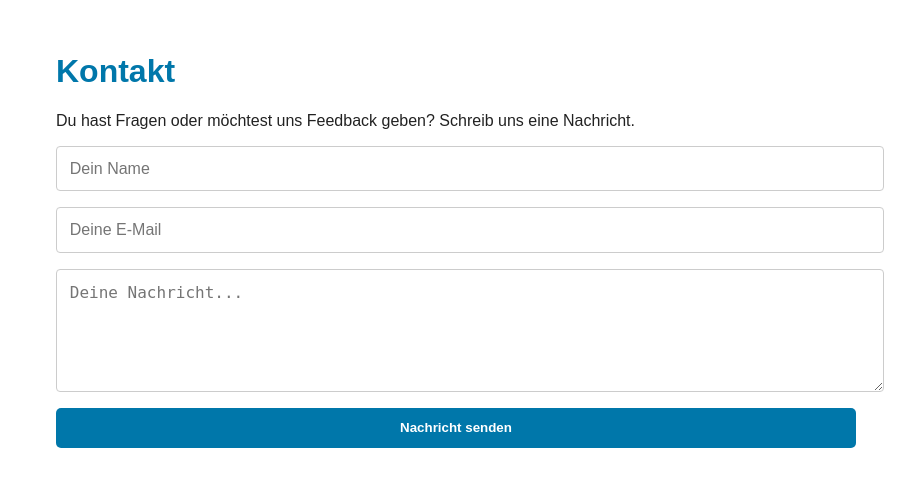
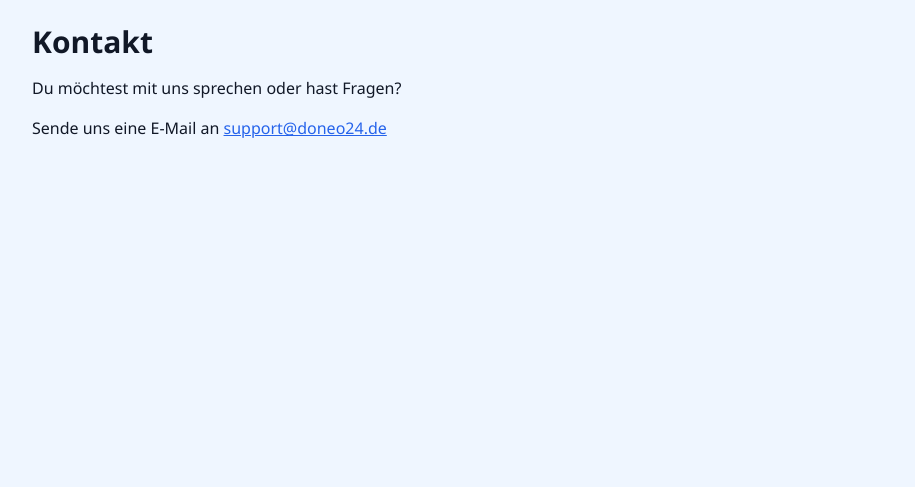
Before and after one commit to doneo24/echo_vault, a Flask app: page /kontakt in a window 1280 px wide. Shown: the top 487 px of the page, without its empty margins (184-1099 px from the left). Run offline with Flask 3, Linux system fonts and the light colour scheme; some web fonts are replaced.

Commit message:
Update kontakt.html

```diff
--- a/templates/kontakt.html
+++ b/templates/kontakt.html
@@ -1,25 +1,8 @@
-<!DOCTYPE html>
-<html lang="de">
-<head>
-  <meta charset="UTF-8" />
-  <title>Kontakt – Doneo Echo Vault</title>
-  <style>
-    body { font-family: Arial, sans-serif; max-width: 800px; margin: auto; padding: 2rem; color: #222; }
-    h1 { color: #0077aa; }
-    form { margin-top: 1rem; display: flex; flex-direction: column; gap: 1rem; }
-    input, textarea { width: 100%; padding: 0.8rem; font-size: 1rem; border-radius: 4px; border: 1px solid #ccc; }
-    button { padding: 0.8rem; background-color: #0077aa; color: white; border: none; font-weight: bold; border-radius: 5px; cursor: pointer; }
-  </style>
-</head>
-<body>
-  <h1>Kontakt</h1>
-  <p>Du hast Fragen oder möchtest uns Feedback geben? Schreib uns eine Nachricht.</p>
-
-  <form action="mailto:info@doneo24.com" method="POST" enctype="text/plain">
-    <input type="text" name="name" placeholder="Dein Name" required />
-    <input type="email" name="email" placeholder="Deine E-Mail" required />
-    <textarea name="message" rows="5" placeholder="Deine Nachricht..." required></textarea>
-    <button type="submit">Nachricht senden</button>
-  </form>
-</body>
-</html>
+<!-- templates/kontakt.html -->
+{% extends "base.html" %}
+{% block title %}Kontakt{% endblock %}
+{% block content %}
+<h1 class="text-3xl font-bold mb-4">Kontakt</h1>
+<p class="mb-4">Du möchtest mit uns sprechen oder hast Fragen?</p>
+<p>Sende uns eine E-Mail an <a href="mailto:support@doneo24.de" class="text-blue-600 underline">support@doneo24.de</a></p>
+{% endblock %}
```
